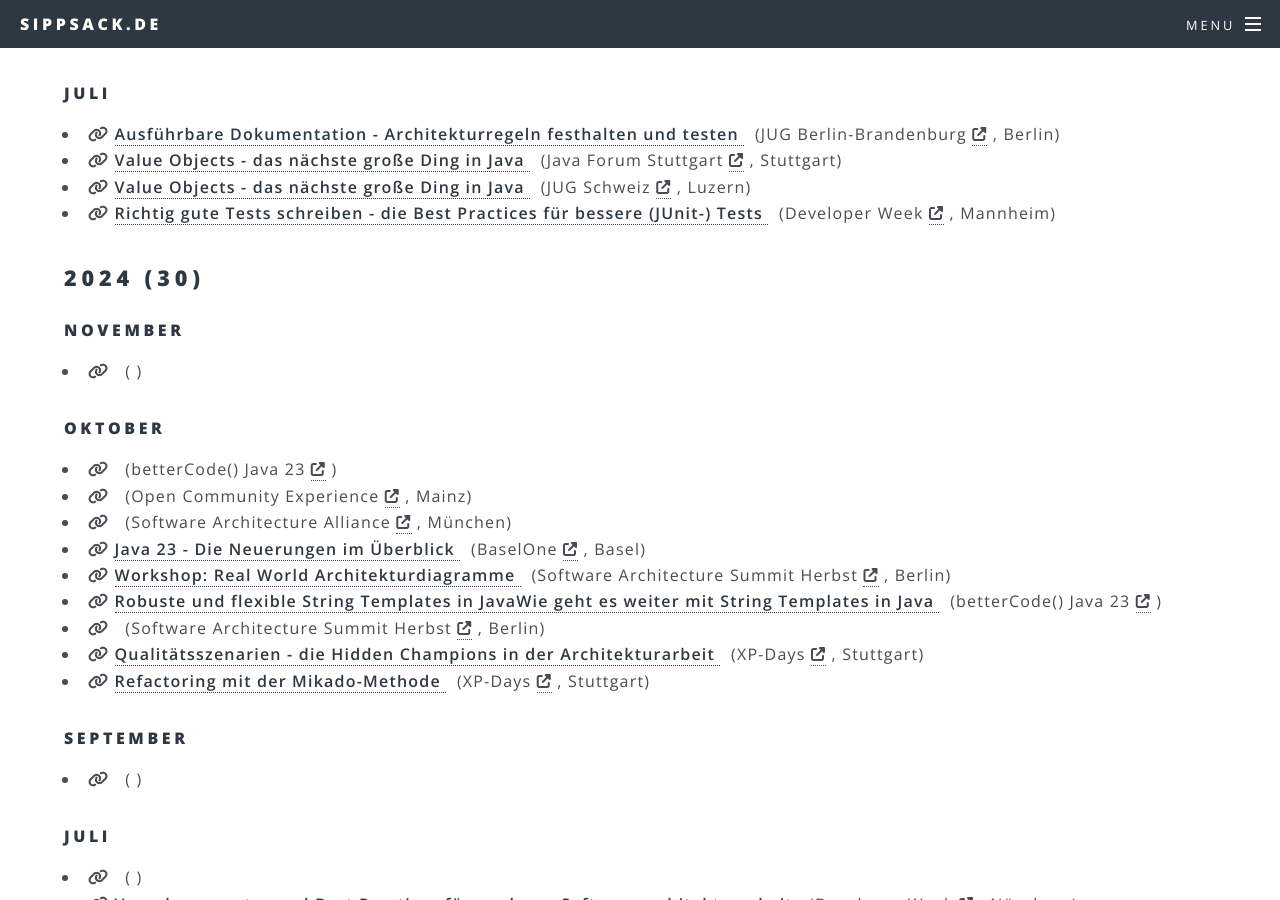
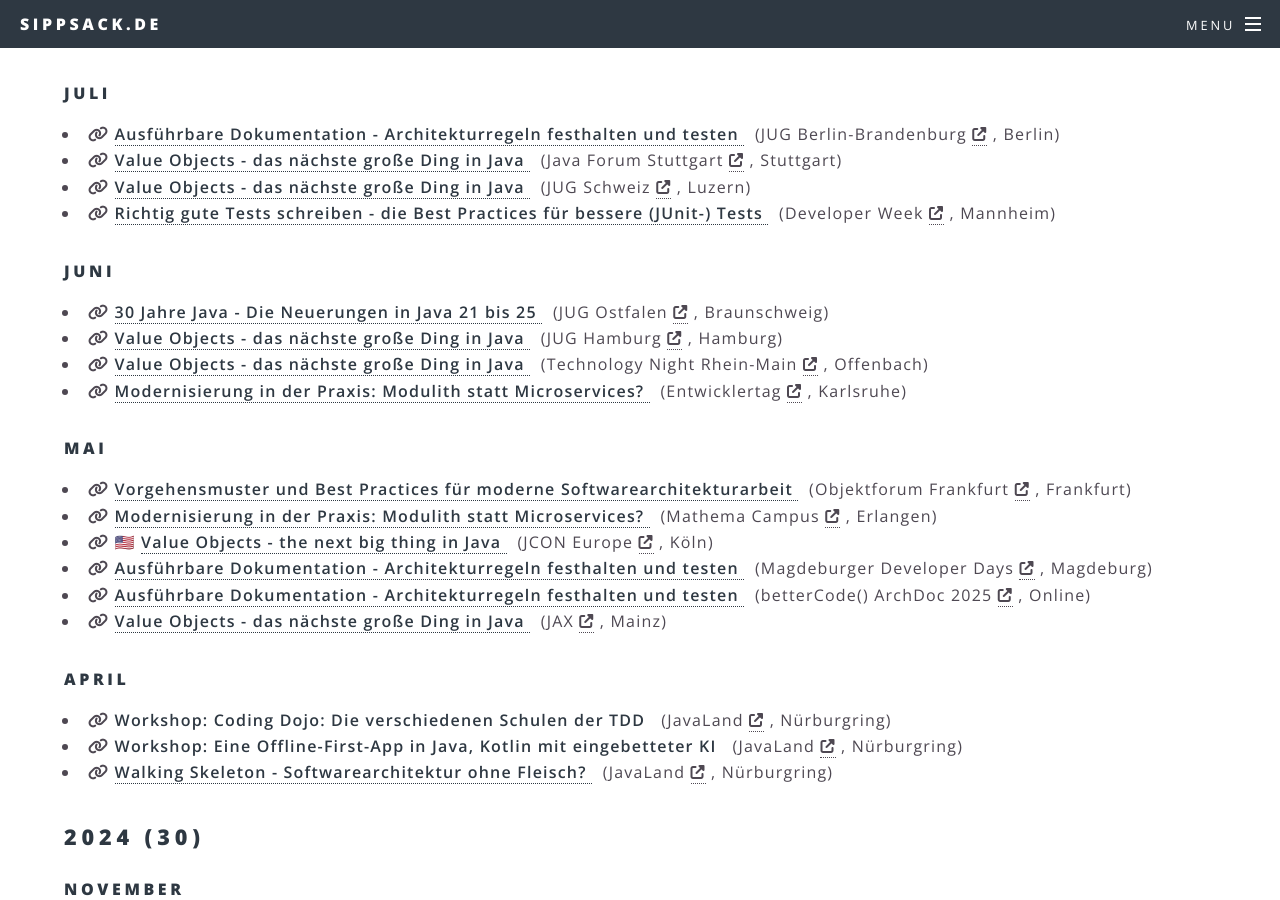
Before and after one commit to sippsack/sippsack.github.io, a Jekyll site: the page built from talks.md, in a window 1280 px wide and 900 px high, scrolled down 2978 px. Built offline with Jekyll 4.4.1, drawn with Linux system fonts in a browser that asks for light colours.

Commit message:
Vorträge April bis Juni 2025 in talks.yaml ergänzt
Co-authored-by: Copilot App <223556219+Copilot@users.noreply.github.com>

```diff
--- a/_data/talks.yaml
+++ b/_data/talks.yaml
@@ -254,6 +254,70 @@
       date: 2025-07-03
       location: Mannheim
       link: https://www.developer-week.de/programm/#/talk/richtig-gute-tests-schreiben-die-best-practices-fur-bessere-junit-tests
+  - Juni:
+    - conference: JUG Ostfalen
+      id: java25
+      date: 2025-06-26
+      location: Braunschweig
+      link: https://www.jug-ostfalen.de/event/2025/06/26/java-21-27.html
+    - conference: JUG Hamburg
+      id: valuetypes
+      date: 2025-06-24
+      location: Hamburg
+      link: https://www.meetup.com/jug-hamburg/events/308307135
+    - conference: Technology Night Rhein-Main
+      id: valuetypes
+      date: 2025-06-12
+      location: Offenbach
+      link: https://www.meetup.com/technology-night-rhein-main/events/307819320/
+    - host: etka
+      id: archmodernization1
+      date: 2025-06-03
+      link: https://entwicklertag.de/programm/modulith-statt-microservices
+  - Mai:
+    - conference: Objektforum Frankfurt
+      id: archpatterns1
+      date: 2025-05-27
+      location: Frankfurt
+      link: https://www.andrena.de/event/vorgehensmuster-und-best-practices-fuer-moderne-softwarearchitekturarbeit
+    - host: mc
+      id: archmodernization1
+      date: 2025-05-24
+      link: https://www.mathema.de/mathema/events/programm
+    - host: jconp
+      id: valuetypes
+      lang: en
+      date: 2025-05-14
+      link: https://schedule.jcon.one/session/783684
+    - host: mddevdays
+      id: docsascode7
+      date: 2025-05-13
+      link: https://www.md-devdays.de/act-details/1000590
+    - conference: betterCode() ArchDoc 2025
+      id: docsascode7
+      date: 2025-05-12
+      location: Online
+      link: https://archdoc.bettercode.eu/veranstaltung-83494-se-0-ausfuehrbare-dokumentation--architekturregeln-mit-docs-as-code-festhalten-und-testen.html
+    - host: jax
+      id: valuetypes
+      date: 2025-05-06
+      link: https://jax.de/core-java-jvm-languages/java-value-objects/
+  - April:
+    - host: jl
+      title: "Workshop: Coding Dojo: Die verschiedenen Schulen der TDD"
+      date: 2025-04-02
+      location: Nürburgring
+      link: https://meine.doag.org/events/javaland/2025/agenda/#agendaId.5377
+    - host: jl
+      title: "Workshop: Eine Offline-First-App in Java, Kotlin mit eingebetteter KI"
+      date: 2025-04-02
+      location: Nürburgring
+      link: https://meine.doag.org/events/javaland/2025/agenda/#agendaId.5382
+    - host: jl
+      id: archpatterns2
+      date: 2025-04-01
+      location: Nürburgring
+      link: https://www.javaland.eu/de/home/
 2024:
   - November:
     - wjax, jug stuttgart
```
